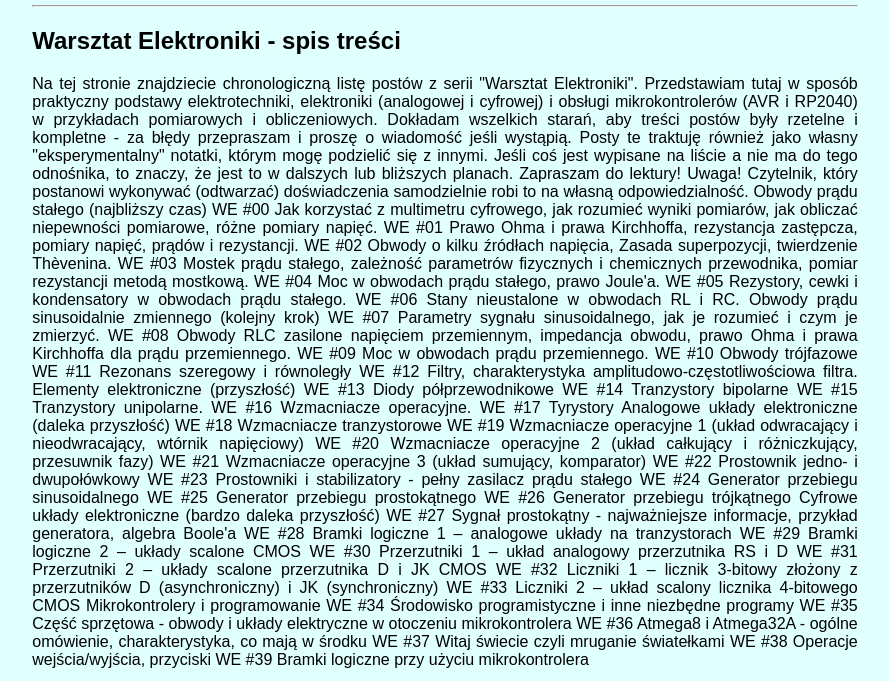
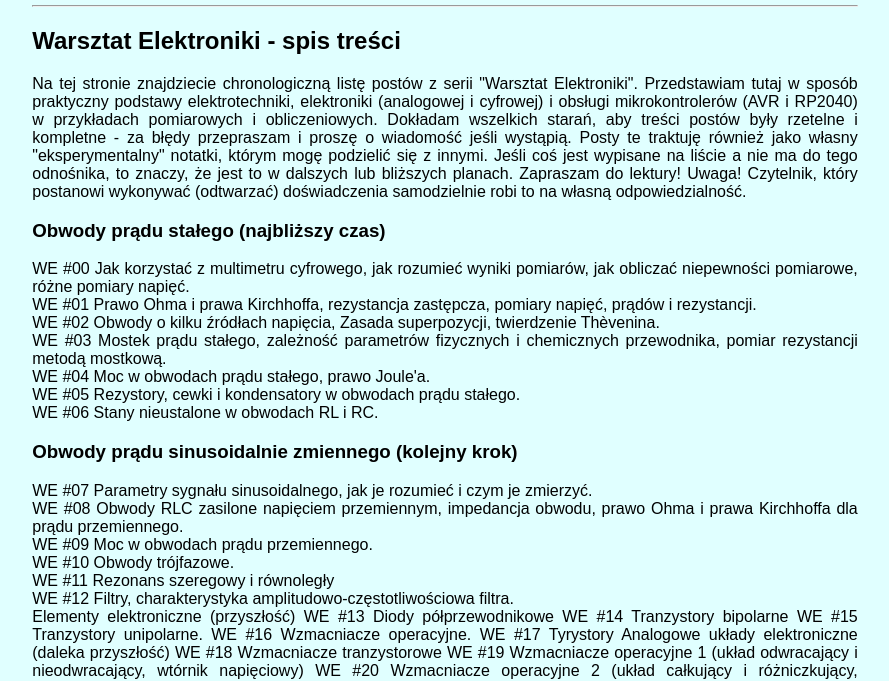
Before and after one commit to kfgromala/kfgromala.github.io, a plain HTML site: page warsztatelektroniki.html in a window 1280 px wide. Shown: the part 111-792 px from the top of the page, without its empty margins (195-1084 px from the left). Drawn offline with nearby package versions, Linux system fonts and the light colour scheme; some packages are replaced by stand-ins of ours.

Commit message:
Update warsztatelektroniki.html

```diff
--- a/warsztatelektroniki.html
+++ b/warsztatelektroniki.html
@@ -30,21 +30,22 @@ Na tej stronie znajdziecie chronologiczną listę postów z serii "Warsztat Elek
 
 Uwaga! Czytelnik, który postanowi wykonywać (odtwarzać) doświadczenia samodzielnie robi to na własną odpowiedzialność.
 
-Obwody prądu stałego (najbliższy czas)
-WE #00 Jak korzystać z multimetru cyfrowego, jak rozumieć wyniki pomiarów, jak obliczać niepewności pomiarowe, różne pomiary napięć.
-WE #01 Prawo Ohma i prawa Kirchhoffa, rezystancja zastępcza, pomiary napięć, prądów i rezystancji.
-WE #02 Obwody o kilku źródłach napięcia, Zasada superpozycji, twierdzenie Thèvenina.
-WE #03 Mostek prądu stałego, zależność parametrów fizycznych i chemicznych przewodnika, pomiar rezystancji metodą mostkową.
-WE #04 Moc w obwodach prądu stałego, prawo Joule'a.
-WE #05 Rezystory, cewki i kondensatory w obwodach prądu stałego.
-WE #06 Stany nieustalone w obwodach RL i RC.
-Obwody prądu sinusoidalnie zmiennego (kolejny krok)
-WE #07 Parametry sygnału sinusoidalnego, jak je rozumieć i czym je zmierzyć.
-WE #08 Obwody RLC zasilone napięciem przemiennym, impedancja obwodu, prawo Ohma i prawa Kirchhoffa dla prądu przemiennego.
-WE #09 Moc w obwodach prądu przemiennego.
-WE #10 Obwody trójfazowe
-WE #11 Rezonans szeregowy i równoległy
-WE #12 Filtry, charakterystyka amplitudowo-częstotliwościowa filtra.
+<h3> Obwody prądu stałego (najbliższy czas) </h3>
+WE #00 Jak korzystać z multimetru cyfrowego, jak rozumieć wyniki pomiarów, jak obliczać niepewności pomiarowe, różne pomiary napięć. <br>
+WE #01 Prawo Ohma i prawa Kirchhoffa, rezystancja zastępcza, pomiary napięć, prądów i rezystancji.<br>
+WE #02 Obwody o kilku źródłach napięcia, Zasada superpozycji, twierdzenie Thèvenina.<br>
+WE #03 Mostek prądu stałego, zależność parametrów fizycznych i chemicznych przewodnika, pomiar rezystancji metodą mostkową.<br>
+WE #04 Moc w obwodach prądu stałego, prawo Joule'a.<br>
+WE #05 Rezystory, cewki i kondensatory w obwodach prądu stałego.<br>
+WE #06 Stany nieustalone w obwodach RL i RC.<br>
+
+<h3> Obwody prądu sinusoidalnie zmiennego (kolejny krok) </h3>
+WE #07 Parametry sygnału sinusoidalnego, jak je rozumieć i czym je zmierzyć. <br>
+WE #08 Obwody RLC zasilone napięciem przemiennym, impedancja obwodu, prawo Ohma i prawa Kirchhoffa dla prądu przemiennego.<br>
+WE #09 Moc w obwodach prądu przemiennego.<br>
+WE #10 Obwody trójfazowe. <br>
+WE #11 Rezonans szeregowy i równoległy <br>
+WE #12 Filtry, charakterystyka amplitudowo-częstotliwościowa filtra.<br>
 Elementy elektroniczne (przyszłość)
 WE #13 Diody półprzewodnikowe
 WE #14 Tranzystory bipolarne
```
